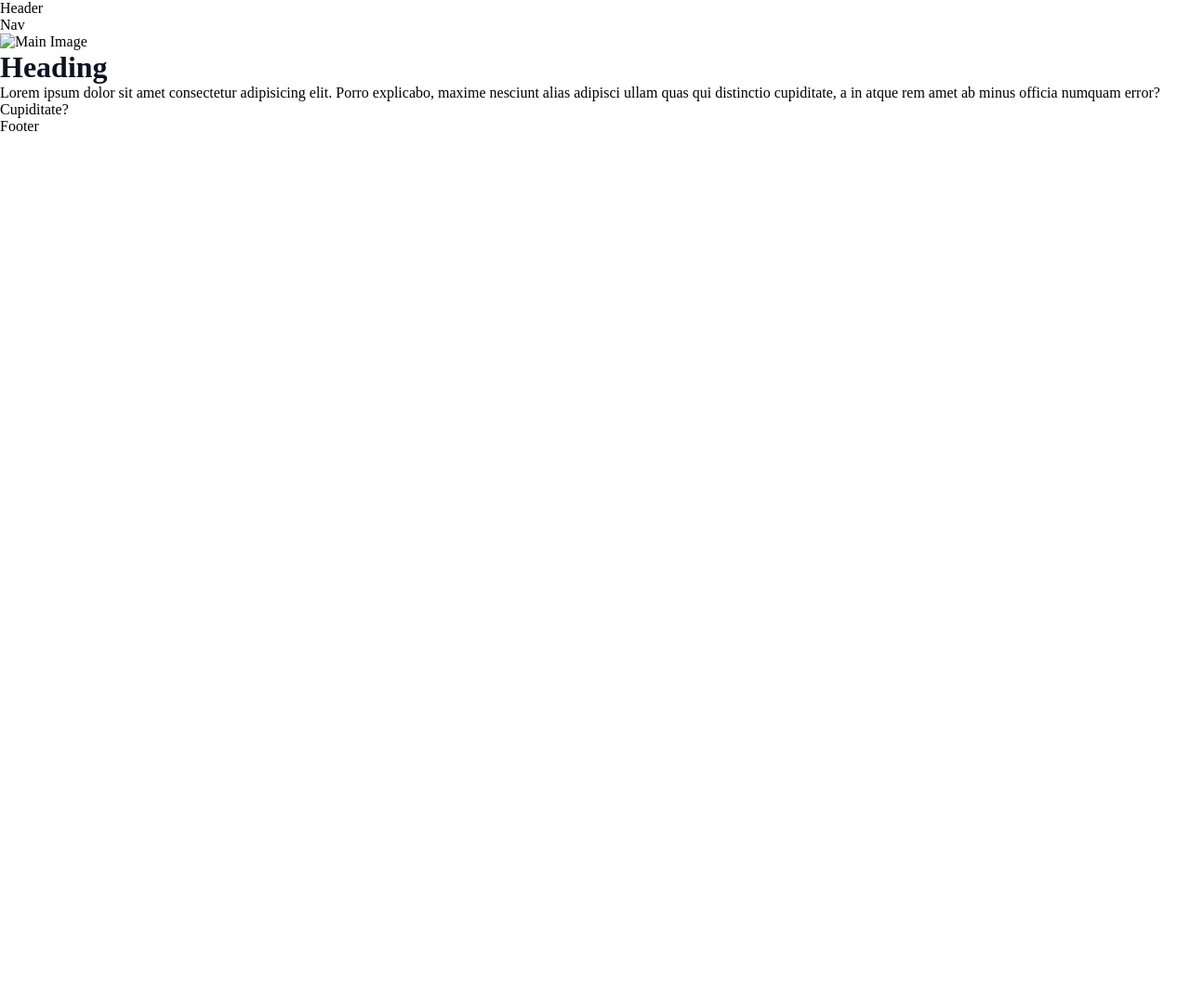
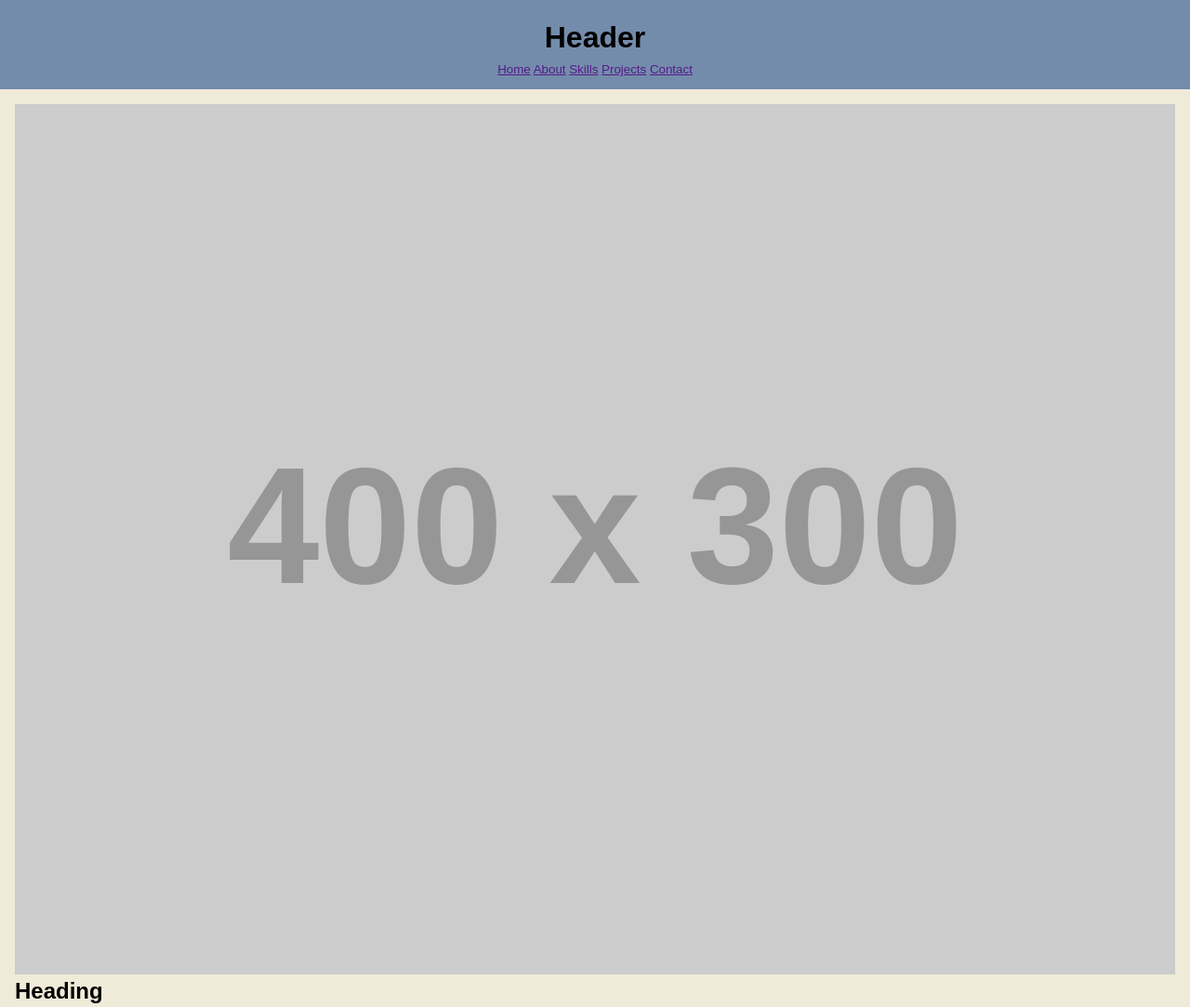
Before and after one commit to nurseincode/bigWebsite, a plain HTML site: page index.html in a window 1280 px wide. Shown: the top 1083 px of the page at 93% size. Before the commit the page ends 800 px from the top, so only its background shows below. Drawn offline with Linux system fonts and the light colour scheme; placeholder pictures from the web are drawn by us.

Commit message:
added styling changes

```diff
--- a/index.html
+++ b/index.html
@@ -8,16 +8,20 @@
 </head>
 <body>
     <header>
-        Header
+       <p> Header </p>
             <nav>
-                Nav
+                <a href="">Home</a>
+                <a href="">About</a>
+                <a href="">Skills</a>
+                <a href="">Projects</a>
+                <a href="">Contact</a>
             </nav>
       </header>
     <main>
-        <img src="" alt="Main Image">
-        <h1>
+        <img src="https://placehold.co/400x300" alt="Main Image">
+        <h2>
             Heading
-        </h1>
+        </h2>
         <p>
             Lorem ipsum dolor sit amet consectetur adipisicing elit. Porro explicabo,
             maxime nesciunt alias adipisci ullam quas qui distinctio cupiditate, a in
--- a/styles.css
+++ b/styles.css
@@ -7,12 +7,53 @@
 --eggshell: #f0ebd8ff;
 }
 
-h1 {
-    color: var(--rich-black);
-}
-
 * {
     box-sizing: border-box;
     margin: 0;
     padding: 0;
+    font-family:Arial, Helvetica, sans-serif;
 }
+
+body {
+    display: flex;
+    flex-direction: column;
+    background-color: var(--eggshell);
+}
+
+header, footer {
+    display: flex;
+    flex-direction: column;
+    justify-content: center;
+    align-items: center;
+    background-color: var(--silver-lake-blue);
+}
+
+header {
+    min-height: 12vh;
+}
+
+header > p {
+    font-size: xx-large;
+    font-weight: bold;
+}
+
+nav {
+    font-size: smaller;
+}
+
+main {
+    min-height: 83vh;
+    padding: 1rem;
+}
+
+main > img:nth-of-type(1) {
+    width: 100%;
+}
+
+h1, p {
+    margin: 0.5rem 0;
+}
+
+footer {
+    min-height: 5vh;
+}
```
